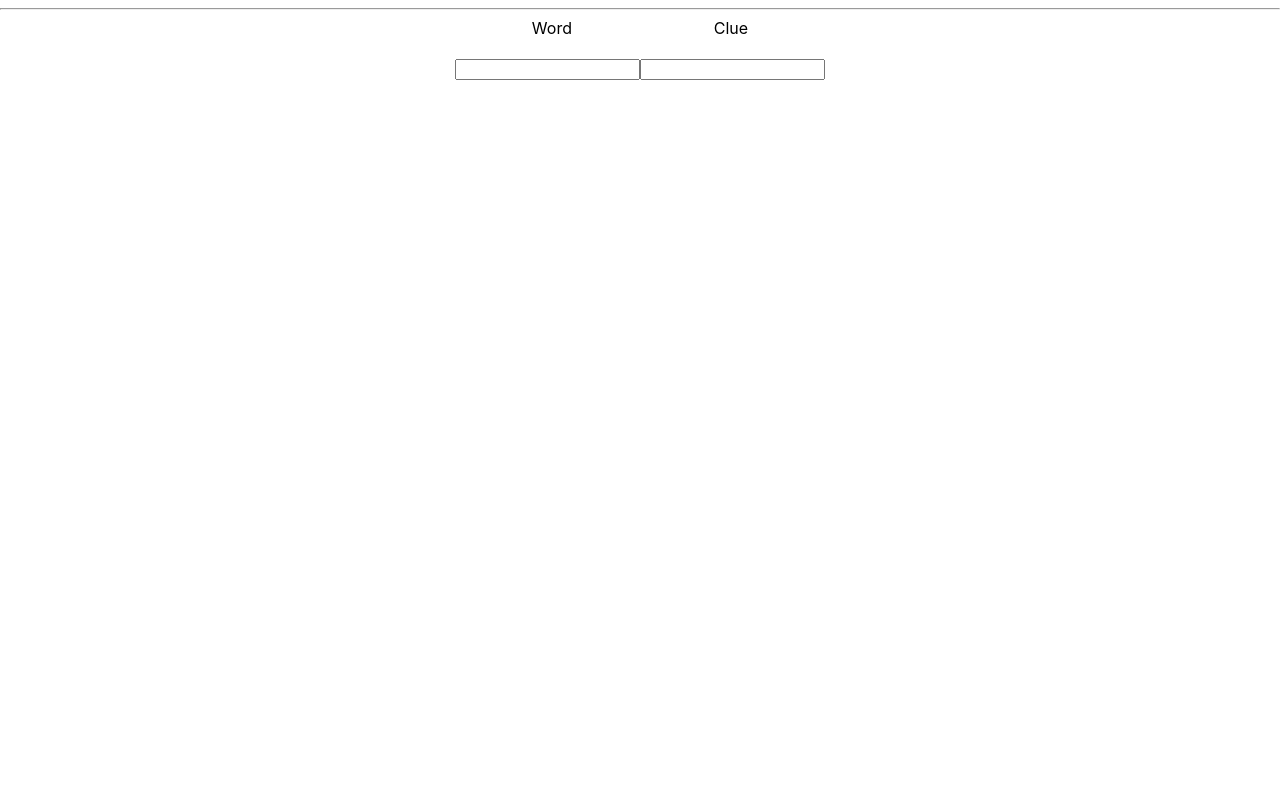
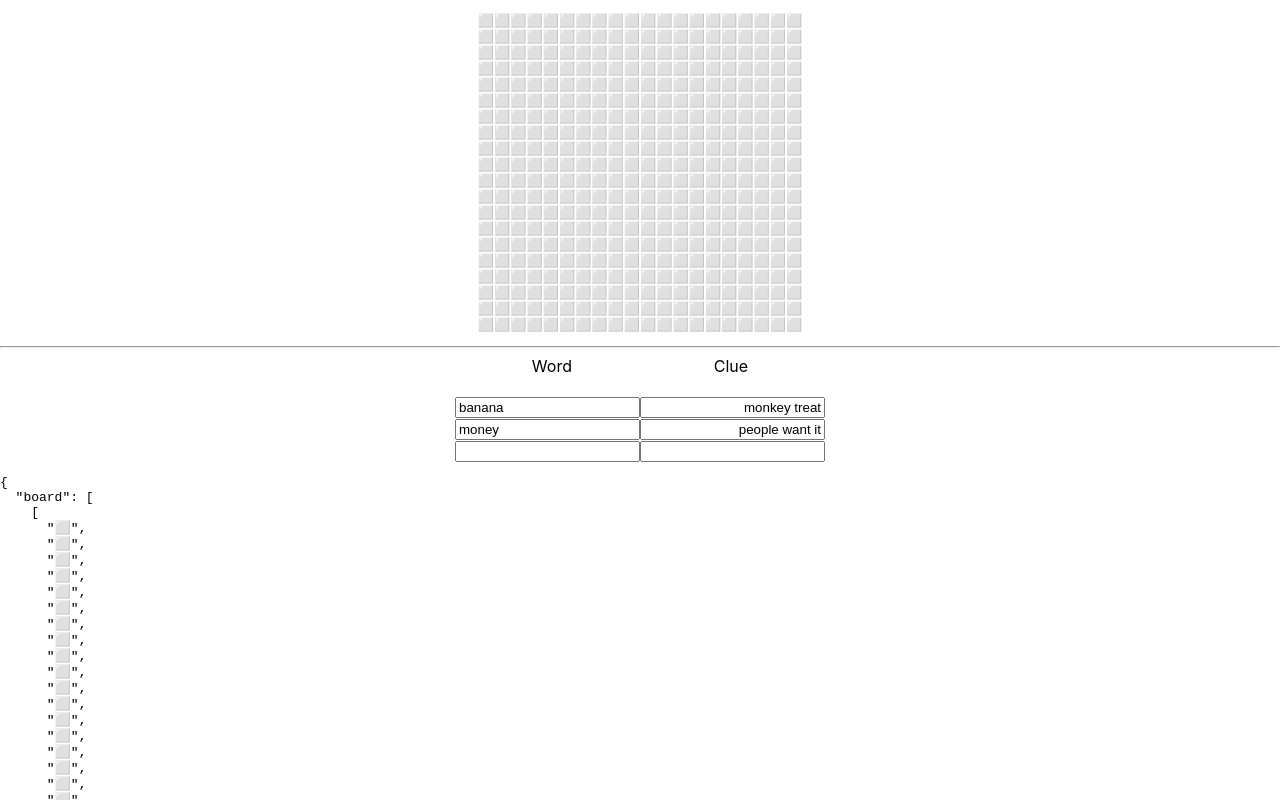
Before and after one commit to Pratterino/crossword-generator, a React (Create React App) app: page / in a window 1280 px wide. Shown: the top 800 px of the page. Built offline with nearby package versions, Linux system fonts and the light colour scheme.

Commit message:
basic 2d array for grid system initiated

```diff
--- a/src/App.jsx
+++ b/src/App.jsx
@@ -5,23 +5,41 @@ import './App.scss';
 
 class App extends Component {
     state = {
-        inputValues: [],
+        board: [],
+        options: {
+            ROW: 25,
+            COLUMNS: 25,
+        },
+        inputValues: [{
+            word: "banana",
+            clue: "monkey treat",
+        }, {
+            word: "money",
+            clue: "people want it",
+        }],
     };
 
     updateWordState = (newInputValues) => {
         this.setState({inputValues: newInputValues});
     };
 
+    updateBoard = (newBoard) => {
+        this.setState({board: newBoard});
+    };
 
     render() {
         return (
             <div className="App">
-                <View inputValues={this.state.inputValues}/>
+                <View {...this.state}/>
                 <hr/>
                 <Generator
-                    inputValues={this.state.inputValues}
+                    {...this.state}
+                    updateBoard={this.updateBoard}
                     updateWordState={this.updateWordState}
                 />
+                <section>
+                    <pre style={{textAlign: "left"}}>{JSON.stringify(this.state, null, 2)}</pre>
+                </section>
             </div>
         );
     }
--- a/src/generator/Generator.jsx
+++ b/src/generator/Generator.jsx
@@ -3,6 +3,7 @@ import PropTypes from 'prop-types';
 import './Generator.scss';
 
 class Generator extends Component {
+
     handleChangeFor = (inputIndex, type) => (event) => {
         const {inputValues} = this.props;
         const newInputValues = [...inputValues];
@@ -16,7 +17,21 @@ class Generator extends Component {
             });
         }
 
+        this.insertWord();
         this.props.updateWordState(newInputValues);
+    };
+
+    componentDidMount() {
+        this.buildBoard(20);
+    }
+
+    buildBoard = (size) => {
+        const board = Array(size);
+        for (let row = 0; row < size; row++) {
+            board[row] = Array(size).fill("⬜");
+        }
+
+        this.props.updateBoard(board);
     };
 
     renderCubeValue = (index, values) => {
@@ -53,6 +68,20 @@ class Generator extends Component {
         ];
     }
 
+    insertWord = () => {
+        let {inputValues, board} = this.props;
+        const newBoard = board.map((row, i) => {
+            console.info(row, i);
+            return row.map(char => {
+                return "A"
+            });
+        });
+        // inputValues[0].word
+        console.log(this.props.board[0][1]);
+
+        this.props.updateBoard(newBoard)
+    };
+
     render() {
 
         return (
@@ -71,6 +100,7 @@ class Generator extends Component {
 }
 
 Generator.propTypes = {
+    updateBoard: PropTypes.func.isRequired,
     updateWordState: PropTypes.func.isRequired,
 };
 
--- a/src/view/View.jsx
+++ b/src/view/View.jsx
@@ -22,12 +22,25 @@ class View extends Component {
         })
     };
 
+    displayBoard = () => {
+        const board = this.props.board;
+        let output = '';
+        board.forEach(row => {
+            row.forEach((letter) => {
+                output += letter;
+            });
+            output += "\n";
+        });
+        return (
+            <pre>{output}</pre>
+        );
+    };
+
     render() {
-        const {inputValues} = this.props;
 
         return (
             <section className="View">
-                <div>{this.renderCrosswordRow(inputValues)}</div>
+                <div>{this.displayBoard(20)}</div>
             </section>
         );
     }
```
